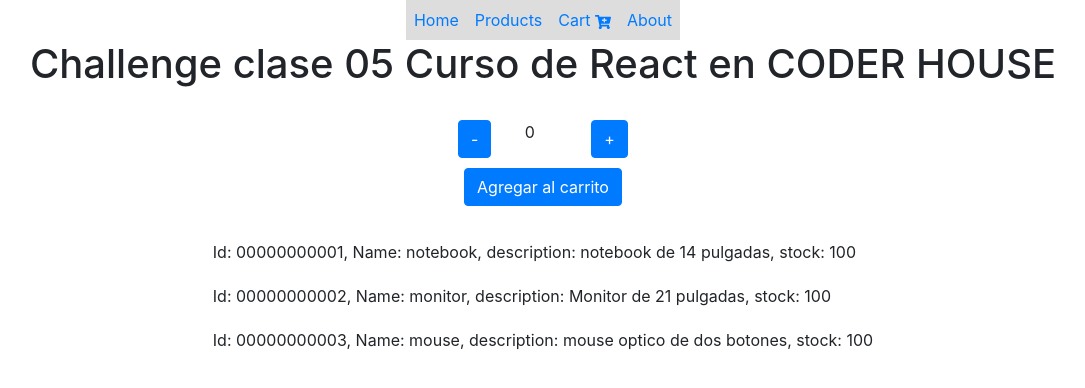
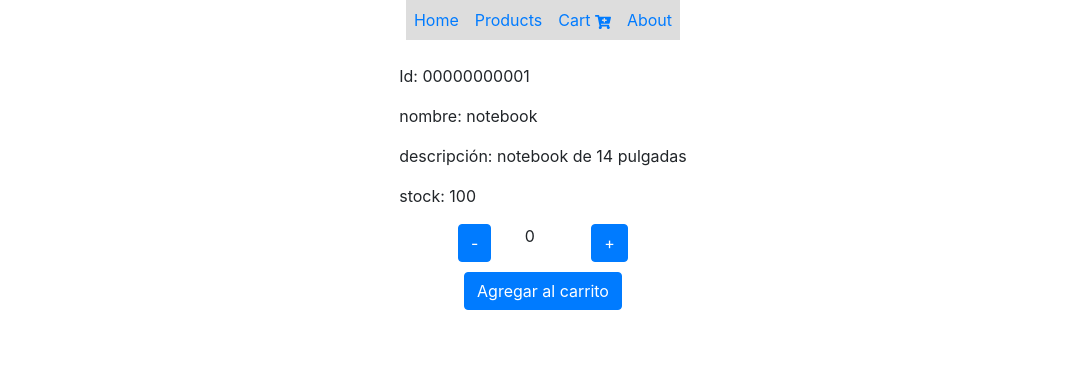
Before and after one commit to avalosjuancarlos/coder-ecommerce, a React (Create React App) app: page / in a window 1280 px wide. Shown: the top 388 px of the page, without its empty margins (97-1182 px from the left). Built offline with nearby package versions, Linux system fonts and the light colour scheme.

Commit message:
challenge clase 7

```diff
--- a/src/components/Home.js
+++ b/src/components/Home.js
@@ -1,12 +1,7 @@
-import { get } from "jquery";
 import React, {useState, useEffect} from "react";
 import ItemCount from "./ItemCount";
+import ItemDetailContainer from "./ItemDetailContainer";
 import ItemList from "./ItemList";
-
-
-const onAddItem = (amount) => {
-    alert(`Se agregaron ${amount} items`);
-}
 
 const getMockData = new Promise((resolve, reject)=>{
     setTimeout(()=> {
@@ -24,8 +19,12 @@
         });
     }, []);
 
+    const onAddItem = (amount) => {
+        alert(`Se agregaron ${amount} items`);
+    }
+
     return (<div >
-        <h1 className={className}>{greeting }</h1>
+        {/* <h1 className={className}>{greeting }</h1>
         <br />
         <ItemCount className={className}  onAdd={onAddItem} />
         <br />
@@ -36,6 +35,10 @@
             :
                 <ItemList data={listItems} />
         }
+        </div> */}
+        <br />
+        <div className={className}>
+            <ItemDetailContainer />
         </div>
     </div>);
 };
--- /dev/null
+++ b/src/components/ItemDetail.js
@@ -0,0 +1,21 @@
+import React from "react";
+import ItemCount from "./ItemCount";
+
+const ItemDetail = ({id, name, description, stock }) => {
+
+    const onAddItem = (amount) => {
+        alert(`Se agregaron ${amount} items`);
+    }
+
+    return (
+        <div>
+        <p>Id: {id}</p>
+        <p>nombre: {name}</p>
+        <p>descripción: {description} </p>
+        <p>stock: {stock}</p>
+        <ItemCount max={stock} onAdd={onAddItem}  />
+        </div>
+    );
+};
+
+export default ItemDetail;
--- /dev/null
+++ b/src/components/ItemDetailContainer.js
@@ -0,0 +1,37 @@
+import React, {useState, useEffect} from 'react';
+import ItemDetail from './ItemDetail';
+
+const ItemDetailContainer = () => {
+
+    const getMockData = new Promise((resolve, reject)=>{
+        setTimeout(()=> {
+            resolve({
+                id: "00000000001",
+                name: "notebook",
+                description: "notebook de 14 pulgadas",
+                stock: 100
+            });
+        }
+        , 3_000);
+    });
+
+    const [item, setItem] = useState(null);
+
+    useEffect(()=> {
+        getMockData.then(result => {
+            setItem(result);
+        });
+    }, []);
+
+    return (<>
+    {
+        item == null ?
+            <p>Loading</p>
+        :
+            <ItemDetail {...item} />
+    }
+    </>);
+
+}
+
+export default ItemDetailContainer;
```
